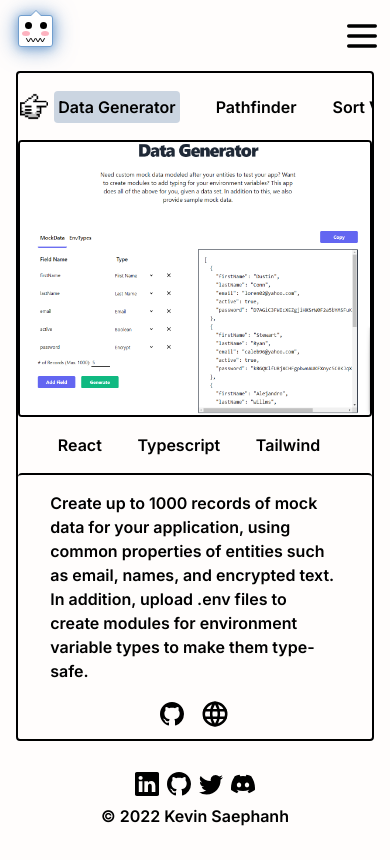
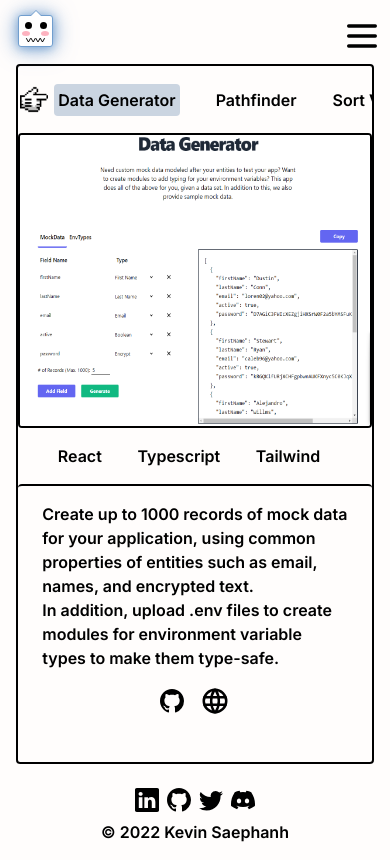
Before and after one commit to KevinSaephanh/portfolio, a Next.js app: page /projects in a window 390 px wide. Built offline with nearby package versions, Linux system fonts and the light colour scheme.

Commit message:
Update styling

```diff
--- a/src/app/layout.tsx
+++ b/src/app/layout.tsx
@@ -40,7 +40,7 @@ export default function RootLayout({ children }: RootLayoutProps) {
           <Navbar />
           <main
             role='main'
-            className='w-full min-h-fit md:h-full flex flex-col justify-center relative'
+            className='w-full md:h-full flex flex-col justify-center relative'
           >
             {children}
           </main>
--- a/src/app/projects/page.tsx
+++ b/src/app/projects/page.tsx
@@ -19,7 +19,7 @@ const projects = [
     id: 2,
     path: '/assets/pathfinder.png',
     title: 'Pathfinder',
-    desc: `A visualization of maze generation and pathfinding algorithms. How it works:\n\u2022 A maze is first generated in real time using a maze generation algorithm.\n\u2022 A pathfinding algorithm traverses the maze, marking each visited cell.\n\u2022 The optimal path to the escape route will be highlighted.`,
+    desc: `A visualization of maze generation and pathfinding algorithms. How it works:\n\u2022 A maze is generated in real time using a maze generation algorithm.\n\u2022 A pathfinding algorithm traverses the maze, marking each visited cell.\n\u2022 The optimal path to the escape route will be highlighted.`,
     stack: ['React', 'JavaScript', 'Bootstrap'],
     code: 'https://github.com/KevinSaephanh/Pathfinder',
     site: 'https://master--sage-youtiao-4202f8.netlify.app/',
@@ -56,7 +56,7 @@ export default function Page() {
   const [active, setActive] = React.useState(projects[0]);
 
   return (
-    <div className='w-11/12 lg:w-3/5 h-670 md:h-500 mx-auto themed-border'>
+    <div className='w-11/12 lg:w-3/5 h-700 md:h-500 mx-auto themed-border'>
       <section className='flex flex-col md:flex-row h-3/5 md:h-2/4'>
         <article className='md:border-r-2 md:w-1/3 border-white'>
           <ul className='scrollbar flex flex-row md:flex-col gap-x-5 md:gap-0 p-2 md:mx-auto overflow-y-auto md:overflow-hidden'>
@@ -108,7 +108,7 @@ export default function Page() {
         </article>
       </section>
       <section className='flex-center flex-col md:h-2/4 mb-4 md:mb-8 p-4 rounded border-t-2 border-black dark:border-slate-100'>
-        <article className='flex-center px-4 md:px-12 md:mx-auto mb-4'>
+        <article className='flex-center px-2 md:px-12 md:mx-auto mb-4'>
           <span className='whitespace-pre-line'>{active.desc}</span>
         </article>
         <article className='flex-center'>
--- a/tailwind.config.js
+++ b/tailwind.config.js
@@ -9,7 +9,7 @@ module.exports = {
     extend: {
       height: {
         500: '500px',
-        670: '670px',
+        700: '700px',
       },
     },
   },
```
